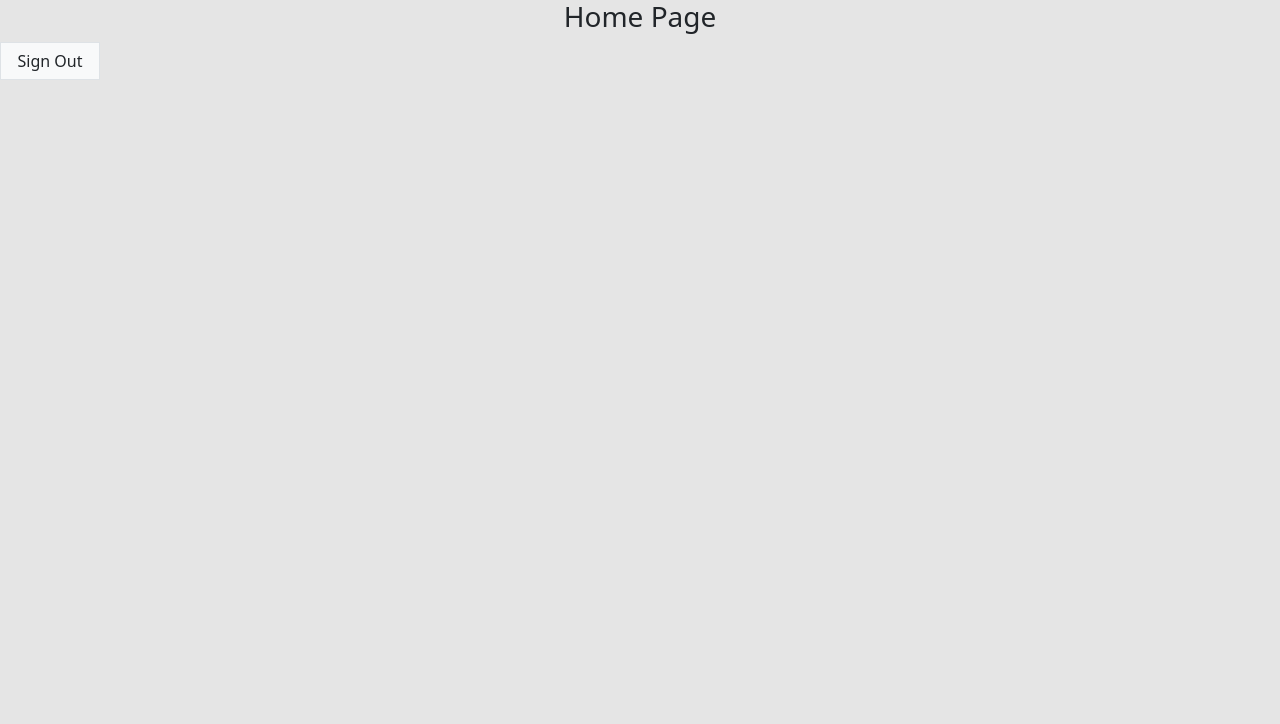
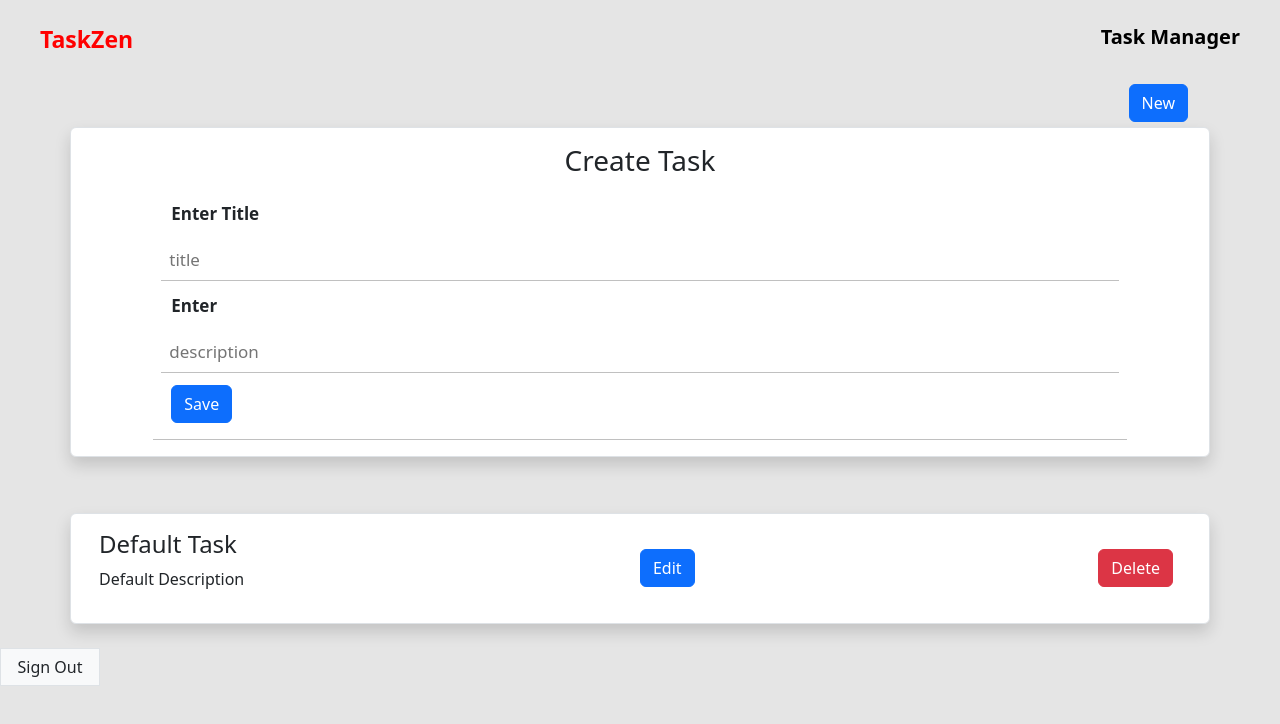
Before and after one commit to AYOMIFROSH/TaskManagement_CodSoft, a React app in the folder TaskZen/: page / in a window 1280 px wide. Shown: the top 724 px of the page. Built offline with nearby package versions, Linux system fonts and the light colour scheme; the HTML template or start-up script is replaced by a standard one.

Commit message:
updating TaskZen/src/component/todo.jsx

```diff
--- a/TaskZen/package.json
+++ b/TaskZen/package.json
@@ -14,7 +14,9 @@
     "bootstrap": "^5.3.2",
     "react": "^18.2.0",
     "react-dom": "^18.2.0",
-    "react-router-dom": "^6.21.1"
+    "react-redux": "^9.1.0",
+    "react-router-dom": "^6.21.2",
+    "redux": "^5.0.1"
   },
   "devDependencies": {
     "@types/react": "^18.2.43",
--- a/TaskZen/src/App.css
+++ b/TaskZen/src/component/App.css
@@ -22,8 +22,8 @@ body{
     padding: 0;
 }
 
-#container{
-    background-image: url('./assets/back.png');
+#conntainer{
+    background-image: url('../assets/back.png');
     height: 100vh;
     width: 100%;
     background-position: center;
@@ -32,7 +32,7 @@ body{
     position: relative;
 }
 #containers{
-    background-image: url('./assets/home.png');
+    background-image: url('../assets/home.png');
     height: 100vh;
     width: 100%;
     background-position: center;
@@ -87,14 +87,6 @@ body{
     border-bottom: 2px solid silver;
 }
 
-.wrapper #put-style-3{
-    height: 50%;
-    width: 100%;
-    font-size: 17px;
-    border: none;
-    border-bottom: 2px solid silver;
-}
-
 
 #Submit{
     height: 100%;
@@ -103,3 +95,59 @@ body{
     border: none;
     border-bottom: 2px solid silver;
 }
+
+.text-right{
+    text-align: right;
+}
+
+.nav{
+    display: flex;
+    justify-content: space-between;
+    width: 100%;
+    height: 100%;
+    padding: 20px;
+}
+
+nav .nav-left, .nav-right{
+    margin: 2px 20px;
+}
+nav .nav-left a {
+    font-size: 23px;
+    color: var(--accent-color)
+}
+nav a{
+    color: black;
+    text-decoration: none;
+    font-size: 20px;
+}
+.Button{
+    display: flex;
+    justify-content: end;
+    margin: 20px !important;
+}
+.task-container{
+    border: 2px solid rgb(231, 212, 212);
+    margin: 8px;
+}
+.task-container .taskmeta{
+    display: flex;
+}
+.task_edit form{
+    display: flex;
+    flex-direction: column;
+}
+.task_edit form input, label, button{
+    margin:5px 10px !important;
+    position: relative;
+}
+
+#wrapper, #put-style-2{
+    font-size: 17px;
+    border: none;
+    border-bottom: 1px solid silver;
+    padding: 2px;
+}
+
+#check{
+    border-bottom: 0 solid solid;
+}
--- /dev/null
+++ b/TaskZen/src/component/header.jsx
@@ -0,0 +1,22 @@
+import React from 'react'
+
+export const Header = () => {
+  return (
+    <div>
+        <nav className='nav'>
+            <div className='nav-left'>
+                <strong><a className='brand' href='#'>
+                    TaskZen
+                </a></strong>
+            </div>
+            <div className='nav-right'>
+                <div className='tabs'>
+                    <strong><a href='#'>Task Manager</a></strong>
+                </div>
+            </div>
+        </nav>
+    </div>
+  );
+};
+
+export default Header;
--- a/TaskZen/src/home.jsx
+++ b/TaskZen/src/component/home.jsx
@@ -1,10 +1,14 @@
 import React from "react";
 import SignOut from "./signOut";
+import Header from "./header";
+import Todo from "./todo";
+
 
 const Home = () => {
     return(
         <div>
-            <h3 style={{display: "flex", justifyContent: "center"}}>Home Page</h3>
+            <Header/>
+            <Todo />
             <SignOut/>
         </div>
     )
--- a/TaskZen/src/login.jsx
+++ b/TaskZen/src/component/login.jsx
@@ -29,7 +29,7 @@ const Login = () => {
             } else if (res.data === "Wrong password") {
                 alert("Wrong Password");
             } else {
-                alert("User not found!");
+                alert("username or password error!");
             }
         }).catch(err => console.log(err));
     };
--- a/TaskZen/src/signup.jsx
+++ b/TaskZen/src/component/signup.jsx
@@ -23,7 +23,7 @@ const Signup = () => {
     };
 
     return(
-        <div className="d-flex justify-content-center align-items-center bg-secondary vh-100" id="container" >
+        <div className="d-flex justify-content-center align-items-center bg-secondary vh-100" id="conntainer" >
             <div className="bg-white p-3 rounded w-27">
                 <h3>Create Account</h3>
                 <form onSubmit={handleSubmit} className="wrapper">
--- /dev/null
+++ b/TaskZen/src/component/todo.jsx
@@ -0,0 +1,186 @@
+import React from 'react'
+import "bootstrap/dist/css/bootstrap.min.css"
+import { useState } from 'react';
+
+export const Todo = () => {
+    const [showForm, setshowform] = useState(true);
+    const [showNew, setshowNew] = useState(true);
+    const [showDelete, setshowDelete] = useState(true);
+    const [toggleSubmit, settoggleSubmit] = useState(true);
+    const [isEditItem, setisEditItem] = useState(null);
+    const [showList, setshowList] = useState(true);
+    const [editMessage, seteditMessage] = useState(false);
+    const [deleteMessage, setdeleteMessage] = useState(false);
+    const [deleteMessageSuccess, setdeleteMessageSuccess] = useState(false);
+    const [inputTitle, setinputTitle] = useState("");
+    const [inputDesc, setinputDesc] = useState("");
+    const [items, setitems] = useState([
+        {
+            id: '001',
+            name: 'Default Task',
+            desc: 'Default Description',
+            status: false,
+
+        }
+    ]);
+
+    //Handling input fields
+    const handleInput = (event) => {
+        setinputTitle(event.target.value);
+    };
+    const handleInputdesc = (event) => {
+        setinputDesc(event.target.value)
+    };
+
+    //Submiting form
+    const handleSubmit = (event) => {
+        setshowList(true);
+        setshowNew(true);
+
+        event.preventDefault();
+        if(!inputTitle || !inputDesc) {
+            alert('fill data');
+            showList(false);
+        } else if (inputTitle && !toggleSubmit) {
+            setitems(
+                items.map((elem) => {
+                    if (elem.id === isEditItem) {
+                        return{...elem, name: inputTitle, desc: inputDesc};
+                    }
+                    return elem;
+                })
+            );
+
+            setinputTitle('');
+            setinputDesc('');
+            settoggleSubmit(true);
+            setshowDelete(true);
+            setshowform(false);
+        } else{
+            const allInputTitle = {
+                id: new Date().getTime().toString(),
+                name: inputTitle,
+                desc: inputDesc,
+            };
+            setitems([allInputTitle, ...items]);
+            setinputTitle('');
+            setinputDesc('');
+            setshowform(false);
+        }
+    };
+
+    //Delete
+    const handleDelete = (index) => {
+        console.log(index);
+        const updatedItems = items.filter((elem) => {
+            return index !== elem.id;
+        });
+        setdeleteMessage(true);
+
+        setTimeout(() => {
+            setitems(updatedItems);
+            setdeleteMessage(false);
+        }, 2000);
+        setdeleteMessageSuccess(false);
+    };
+
+    //Edit
+    const handleEdit = (id) => {
+        setshowList(false);
+        setshowDelete(false);
+        setshowNew(false);
+        setshowform(true);
+
+        settoggleSubmit(false);
+        let newEditItem = items.find((elem) => {
+            return elem.id === id;
+        });
+        setinputTitle(newEditItem.name);
+        setinputDesc(newEditItem.desc);
+        // setshowDelete(true)
+
+        setisEditItem(id);
+        console.log(newEditItem);
+    };
+
+    //Add New Task
+    const handleAdd = () => {
+        // alert('hello')
+        setshowform(true);
+        setshowList(true);
+        setshowNew(false);
+    };
+
+  return (
+    <React.Fragment>
+        {showNew ? (
+            <div className='container'>
+                <div className='col-12 text-end'>
+                    <button className='btn btn-primary' onClick={handleAdd}> New </button>
+                </div>
+            </div>
+        ) : (
+            ""
+        )}
+
+        {showForm ? (
+            <>
+            <div className='container border rounded d-flex justify-content-center shadow p-3 mb-5 bg-white rounded'>
+                <div className='row'>
+                    <div className='text-center'>
+                        <h3>{toggleSubmit ? 'Create Task' : 'Edit Task'}</h3>
+                    </div>
+                    <form className="col-12 p-2" onSubmit={handleSubmit} id='wrapper'>
+                        <strong><label htmlFor="title" className='my-2'> Enter Title</label></strong>
+                        <input type="text" name='title' id='put-style-2' placeholder='title' className='w-100 my-1 p-2' onChange={handleInput} value={inputTitle}/>
+                        <strong><label htmlFor="description" className='my-2'> Enter </label></strong>
+                        <input type="text" name='description' id='put-style-2' placeholder='description' className='w-100 my-1 p-2' onChange={handleInputdesc} value={inputDesc} />
+                        {/* <div className='text-center'> */}
+                        {toggleSubmit ? (
+                            <button className='btn btn-primary my-2' id='check'> Save </button>
+                        ) : (
+                            <button className='btn btn-primary my-2'> Update </button>
+                        )}
+                        {/* <div> */}
+                    </form>
+                </div>
+            </div>
+            </>
+        ) : (
+            ""
+        )}
+
+        {showList ? (
+            <div className='container py-2'>
+                {deleteMessage ? (
+                    <p className='text-center text-danger'> Item Deleted Successfully</p>
+                ) : (
+                    ""
+                )}
+                {items.map ((elem, index) => {
+                    return(
+                        <div className='row border rounded shadow p-3 mb-3 bg-white rounded p-2' key={elem.id}>
+                            <div className='col-12 d-flex justify-content-between align-items-center'>
+                                <div>
+                                    <h4>{elem.name}</h4>
+                                    <p>{elem.desc}</p>
+                                </div>
+                                <button className='btn btn-primary mx-2' onClick={() => handleEdit(elem.id)}> Edit </button>
+                                {showDelete ? (
+                                    <button className='btn btn-danger mx-2' onClick={() => handleDelete(elem.id)}> Delete </button>
+                                ) : (
+                                    ""
+                                )}
+                            </div>
+                        </div>
+                    );
+                })}
+            </div>
+        ) : (
+            ""
+        )}
+    </React.Fragment>
+  );
+};
+
+export default Todo;
```
Also changed, not shown: TaskZen/src/App.jsx (+7 -7 lines), TaskZen/src/component/TaskList.jsx (added, +57 -0 lines), TaskZen/src/component/Dashboard.jsx (renamed from TaskZen/src/Dashboard.jsx), TaskZen/src/component/signOut.jsx (renamed from TaskZen/src/signOut.jsx), 1 other file (tests, documents, lock files or other folders).
